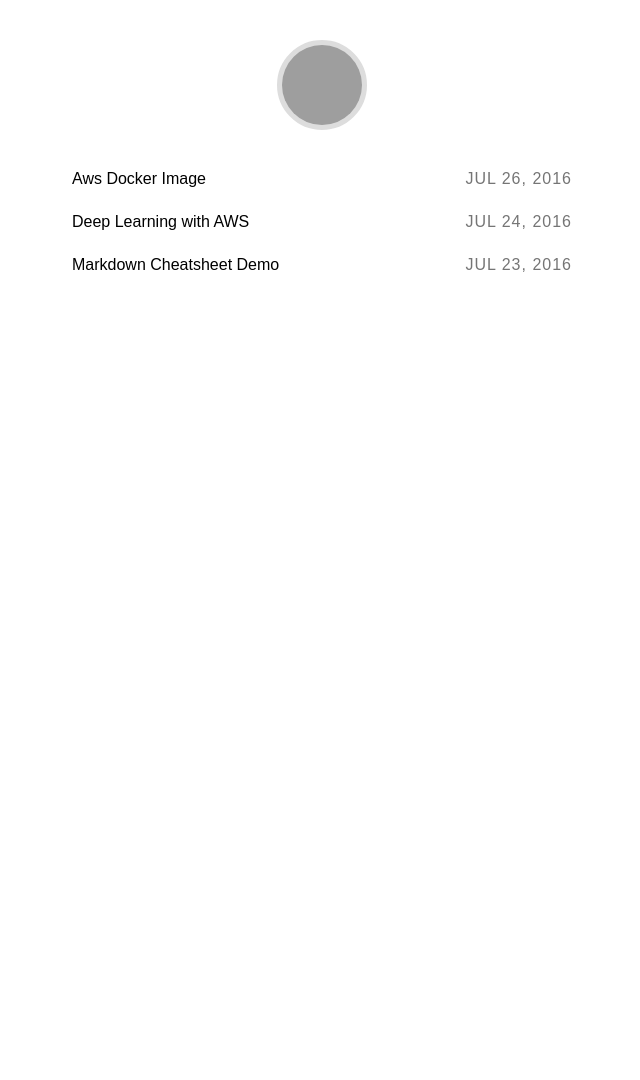
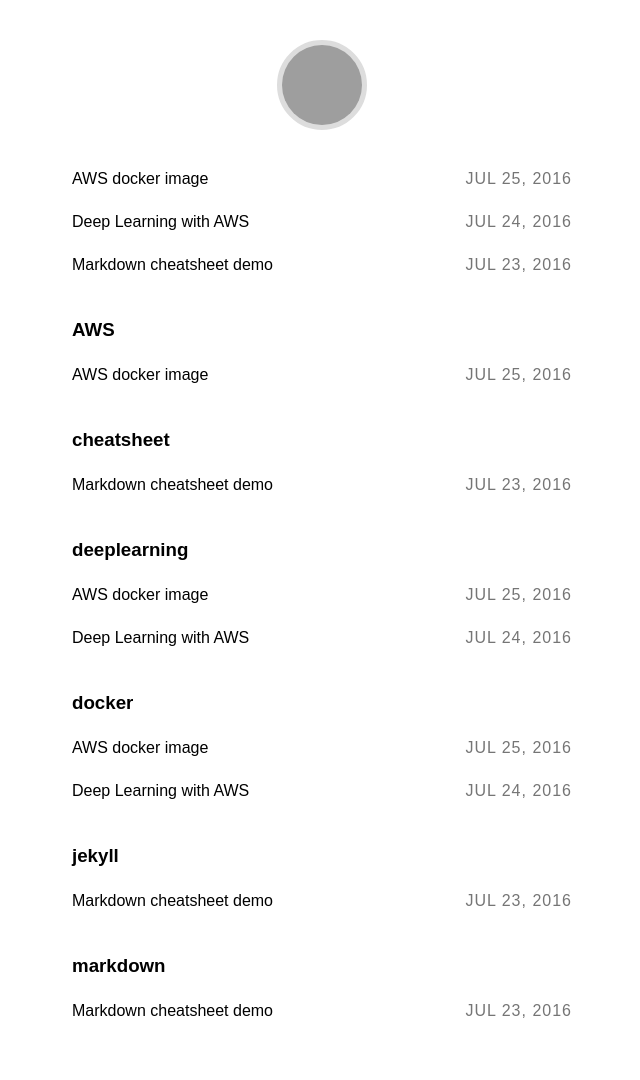
Before and after one commit to prakashr1984/prakashr1984.github.io, a Jekyll site: the page built from index.html, in a window 1280 px wide. Shown: the whole page, without its empty margins (318-958 px from the left). Built offline with Jekyll 4.4.1, drawn with Linux system fonts in a browser that asks for light colours; some web fonts are replaced; before the commit the page ends 900 px from its top, so only the background shows below that; grey boxes are pictures that could not be loaded.

Commit message:
added tags

```diff
--- a/_posts/2016-07-23-markdown-cheatsheet-demo.markdown
+++ b/_posts/2016-07-23-markdown-cheatsheet-demo.markdown
@@ -1,3 +1,9 @@
+---
+published: true
+title: Markdown cheatsheet demo
+layout: post
+tags: [markdown, jekyll, cheatsheet]
+---
 
 This is Markdown \*Cheatsheet* \`Demo\` for \*\*The Plain**, this \*\*\*Jekyll*** theme. Please check the raw content of this file for the markdown usage.
 
--- a/_posts/2016-07-24-deep-learning-with-AWS.markdown
+++ b/_posts/2016-07-24-deep-learning-with-AWS.markdown
@@ -2,6 +2,7 @@
 published: true
 title: Deep Learning with AWS
 layout: post
+tags: [deeplearning, docker]
 ---
 
 *original article*
--- a/_posts/2016-07-26-AWS-docker-image.markdown
+++ b/_posts/2016-07-25-AWS-docker-image.markdown
@@ -1,3 +1,9 @@
+---
+published: true
+title: AWS docker image
+layout: post
+tags: [deeplearning, AWS, docker]
+---
 
 ## My Deep Learning AWS docker image
 
--- a/index.html
+++ b/index.html
@@ -16,6 +16,28 @@
 		</li>
 
 		{% endfor %}
+	</ul>
 
-	</ul>
+	{% capture tags %}
+	  {% for tag in site.tags %}
+		{{ tag[0] }}
+	  {% endfor %}
+	{% endcapture %}
+	{% assign sortedtags = tags | split:' ' | sort %}
+	{% for tag in sortedtags %}
+	  <h3 id="{{ tag }}">{{ tag }}</h3>
+	  <ul>
+	  {% for post in site.tags[tag] %}
+		<li>
+			<div class="post-date">
+				<span>{{ post.date | date: "%b %d, %Y" }}</span>
+			</div>
+			<div class="title">
+				<a href="{{ post.url | prepend: site.baseurl }}">{{ post.title }}</a>
+			</div>
+		</li>
+	  {% endfor %}
+	  </ul>
+	{% endfor %}
+
 </section>
```
